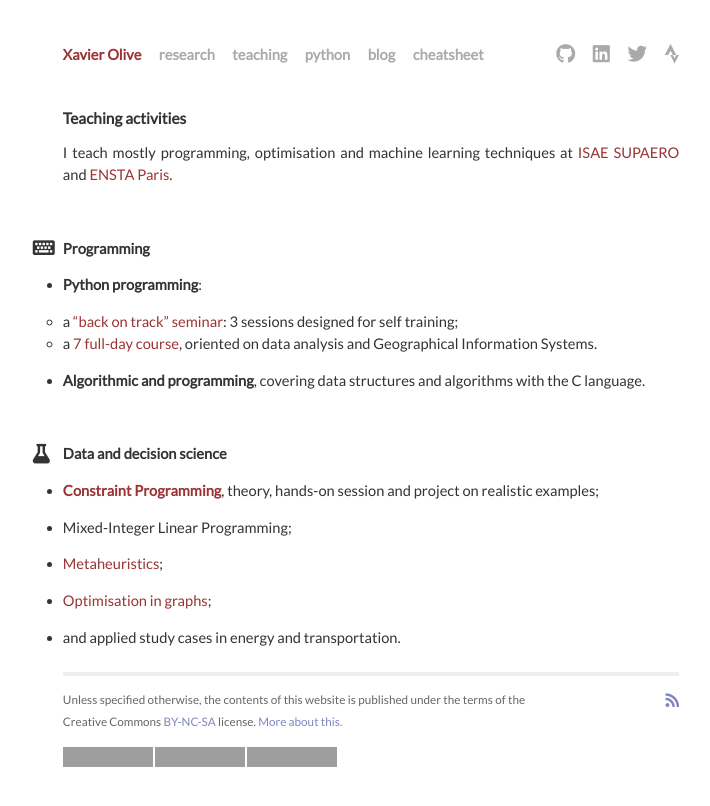
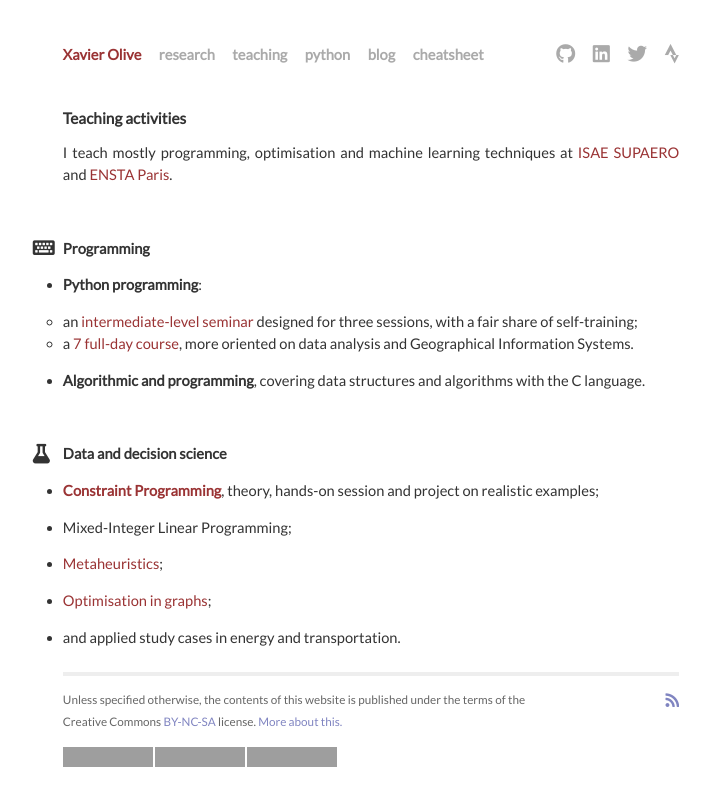
Before and after one commit to xoolive/xoolive.github.io, a Jekyll site: the page built from _pages/teaching.md, in a window 1280 px wide, cut to the strip 0-944 px from the top of the page. Shown: the top 806 px of the strip, without its empty margins (269-979 px from the left). Built offline with Jekyll 4.4.1, drawn with Linux system fonts in a browser that asks for light colours; nearby versions of some CDN libraries; grey boxes are pictures that could not be loaded.

Commit message:
update url

```diff
--- a/_pages/teaching.md
+++ b/_pages/teaching.md
@@ -16,8 +16,8 @@
 
 - **Python programming**:
 
-  - a ["back on track" seminar](https://xolearn.github.io/back2python): 3 sessions designed for self training;
-  - a [7 full-day course](https://github.com/xolearn/scientificpython), oriented on data analysis and Geographical Information Systems.
+  - an [intermediate-level seminar](/pyseminar) designed for three sessions, with a fair share of self-training;
+  - a [7 full-day course](https://github.com/xolearn/scientificpython), more oriented on data analysis and Geographical Information Systems.
 
 - **Algorithmic and programming**, covering data structures and algorithms with the C language.
 
```
